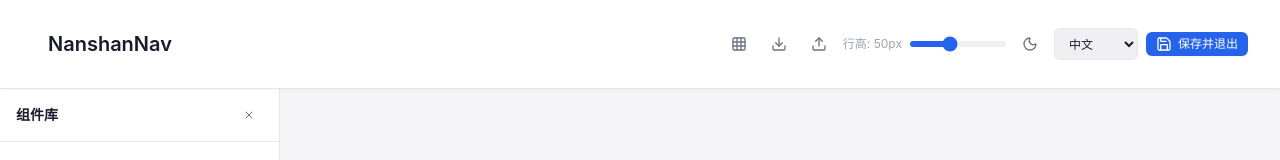
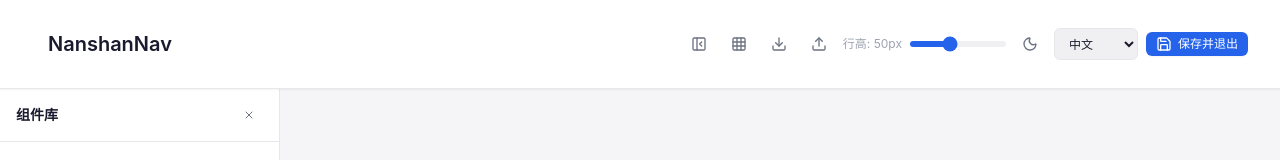
Before and after one commit to nanshanteahouse/NanshanNav, a React (Vite) app: page / in a window 1280 px wide. Both pictures are taken after a click on the button "编辑". Shown: the top 160 px of the page. Built offline with nearby package versions, Linux system fonts and the light colour scheme.

Commit message:
feat: add sidebar toggle button to toolbar in edit mode
Users can now reopen the widget panel after closing it without leaving edit mode.

Ultraworked with [Sisyphus](https://github.com/code-yeongyu/oh-my-openagent)

Co-authored-by: Sisyphus <clio-agent@sisyphuslabs.ai>

```diff
--- a/src/components/layout/DashboardToolbar.tsx
+++ b/src/components/layout/DashboardToolbar.tsx
@@ -1,3 +1,4 @@
+import { PanelLeft, PanelLeftClose } from 'lucide-react';
 import { ThemeToggle } from '@/components/common/ThemeToggle';
 import { EditModeToggle } from '@/components/common/EditModeToggle';
 import { CellSizeSlider } from '@/components/common/CellSizeSlider';
@@ -5,13 +6,16 @@ import { GridLinesToggle } from '@/components/common/GridLinesToggle';
 import { ExportImportButtons } from '@/components/common/ExportImportButtons';
 import { LanguageSelect } from '@/components/common/LanguageSelect';
 import { Input } from '@/components/ui/input';
+import { Button } from '@/components/ui/button';
 import { useDashboardStore } from '@/store/index';
 import { useTranslation } from '@/i18n';
 
 export function DashboardToolbar() {
   const dashboardTitle = useDashboardStore((s) => s.settings.dashboardTitle);
   const editMode = useDashboardStore((s) => s.editMode);
+  const sidebarOpen = useDashboardStore((s) => s.sidebarOpen);
   const updateSettings = useDashboardStore((s) => s.updateSettings);
+  const toggleSidebar = useDashboardStore((s) => s.toggleSidebar);
   const { t } = useTranslation();
 
   return (
@@ -34,6 +38,16 @@ export function DashboardToolbar() {
         )}
       </div>
       <div className="flex items-center gap-2">
+        {editMode && (
+          <Button
+            variant="ghost"
+            size="icon"
+            onClick={toggleSidebar}
+            aria-label={t('toolbar.toggleWidgetPanel')}
+          >
+            {sidebarOpen ? <PanelLeftClose className="h-4 w-4" /> : <PanelLeft className="h-4 w-4" />}
+          </Button>
+        )}
         <GridLinesToggle />
         <ExportImportButtons />
         <CellSizeSlider />
```
